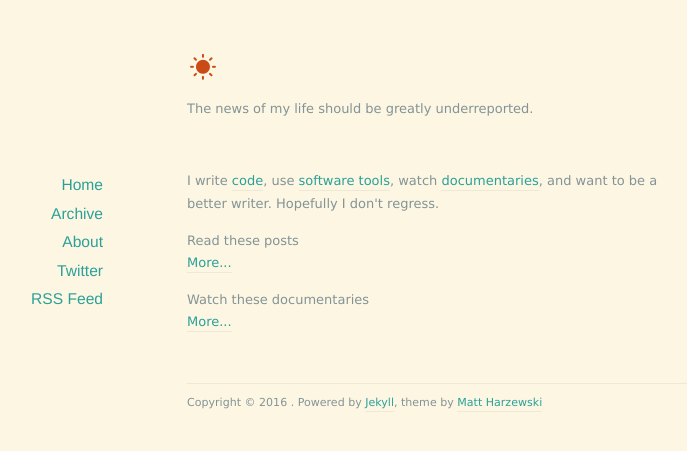
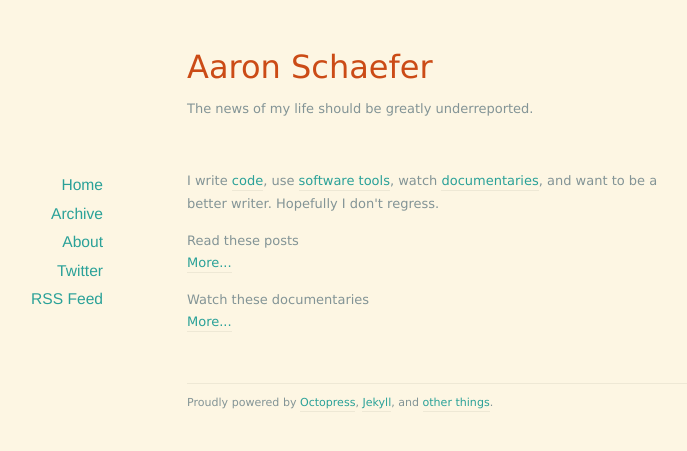
Before and after one commit to aatron/blog, a Jekyll site: the page built from src/index.html, in a window 1280 px wide. Shown: the top 451 px of the page, without its empty margins (203-890 px from the left). Built offline with Jekyll 4.4.1, drawn with Linux system fonts in a browser that asks for light colours; nearby versions of some CDN libraries; Markdown is read by kramdown in place of the engine named in the settings.

Commit message:
Layout - removed some unused stuff

```diff
--- a/src/_includes/footer.html
+++ b/src/_includes/footer.html
@@ -1,9 +1,3 @@
-<footer class="site-footer">
-  <div class="wrapper">
-    <div class="footer-col-wrapper">
-      <div class="footer-col footer-col-3">
-          <span>Proudly powered by <a href="http://octopress.org">Octopress</a>, <a href="http://jekyllrb.com">Jekyll</a>, and <a href="{{ '/attribution/' | prepend: site.baseurl }}">other things</a>.</span>
-      </div>
-    </div>
-  </div>
+<footer id="footer">
+  <span>Proudly powered by <a href="http://octopress.org">Octopress</a>, <a href="http://jekyllrb.com">Jekyll</a>, and <a href="{{ '/attribution/' | prepend: site.baseurl }}">other things</a>.</span>
 </footer>
--- a/src/_layouts/default.html
+++ b/src/_layouts/default.html
@@ -13,24 +13,14 @@
   <!--<link href="{{site.baseurl}}/assets/css/style.css" rel="stylesheet" />-->
   <!--<link href="{{site.baseurl}}/assets/css/colors-light.css" rel="stylesheet" />-->
   <link href="{{site.baseurl}}/css/main.css" rel="stylesheet" />
-
 </head>
 
 <body>
-
-
-
   <header id="header">
-    <h1><a href="/"><i class="icon-sun"></i> {{ site.name }}</a></h1>
+    <h1><a href="/">{{ site.title }}</a></h1>
     <p>{{ site.description }}</p>
   </header>
-
-
-
   <div id="page">
-
-
-
     <div id="sidebar">
       <nav>
         <ul>
@@ -42,25 +32,11 @@
         </ul>
       </nav>
     </div>
-
-
-
     <div id="content">
       {{ content }}
     </div>
-
-
-
   </div>
-
-
-
-  <footer id="footer">
-    <p class="copyright">Copyright &copy; {{ site.time | date: '%Y' }} {{ site.name }}. Powered by <a href="http://jekyllrb.com">Jekyll</a>, theme by <a href="http://www.webmaster-source.com">Matt Harzewski</a></p>
-  </footer>
-
-
-
+{% include footer.html %}
   <script src="//ajax.googleapis.com/ajax/libs/jquery/1.10.1/jquery.min.js"></script>
   <script src="{{site.baseurl}}/assets/js/jquery.mobilemenu.min.js"></script>
 
@@ -69,8 +45,5 @@
       $('#sidebar nav ul').mobileMenu({'topOptionText': 'Menu', 'prependTo': '#sidebar nav'});
     });
   </script>
-
-
-
 </body>
 </html>
--- a/src/_sass/_aatron.scss
+++ b/src/_sass/_aatron.scss
@@ -1,3 +1,4 @@
+
 // .navbar-toggle {
 //   position: relative;
 //   float: right;
@@ -31,20 +32,27 @@
 //   }
 // }
 
-.list-group {
-    position: relative;
-    min-height: 200px;
-    margin: 0px 0px 10px 0px;
+
+
+// .list-group {
+//     position: relative;
+//     min-height: 200px;
+//     margin: 0px 0px 10px 0px;
+// }
+
+// .list-group-background {
+//     z-index: -1;
+//     position: absolute;
+//     top: 0;
+//     left: 0;
+//     margin: 35px 35px 35px 24px;
+//     border: 0;
+//     font-size: 200px;
+//     opacity: 0.25;
+//     vertical-align: top;
+//     line-height: 100px;
+// }
+
+header, nav {
+    text-align: center;
 }
-
-.list-group-background {
-    position: absolute;
-    top: 0;
-    left: 0;
-    margin: 35px 35px 35px 24px;
-    border: 0;
-    font-size: 200px;
-    opacity: 0.25;
-    vertical-align: top;
-    line-height: 100px;
-}
```
